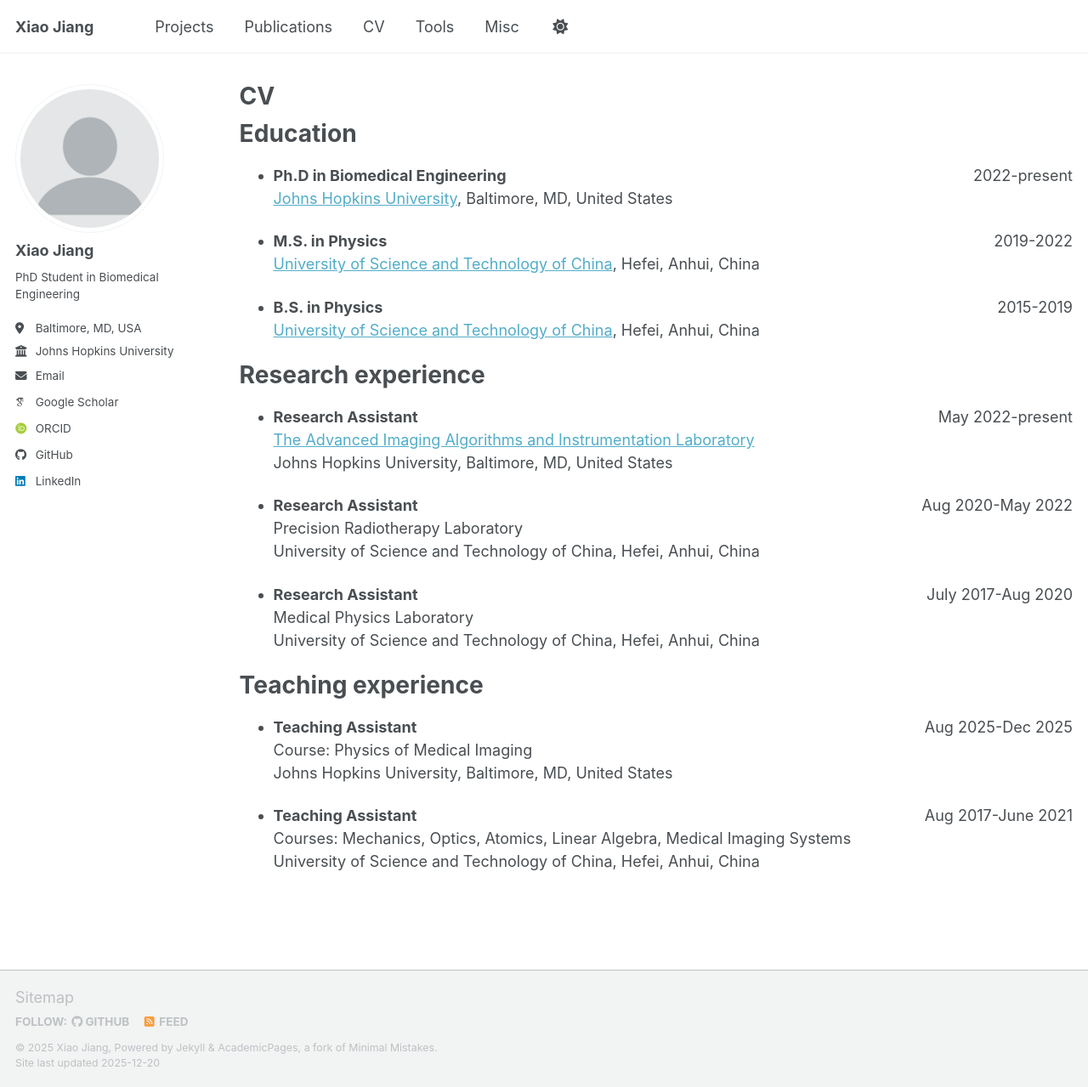
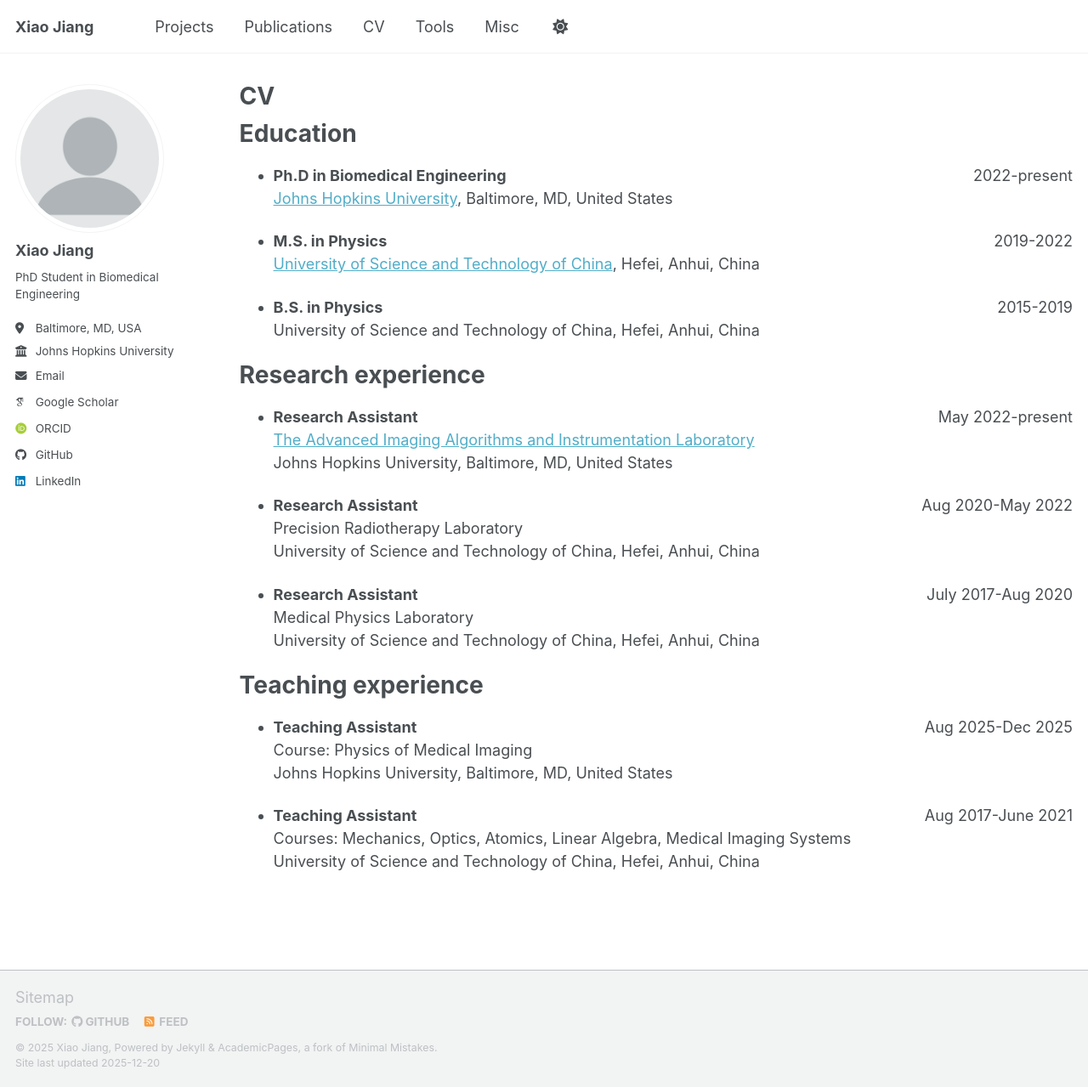
Before and after one commit to Xiao-Jiang-22/Xiao-Jiang-22.github.io, a Jekyll site: the page built from _pages/cv.md, in a window 1280 px wide and 1279 px high. Shown: the whole window at 85% size. Built offline with Jekyll 4.4.1, drawn with Linux system fonts in a browser that asks for light colours; some web fonts are replaced; a script bundle is joined from its source files by our own code; library files that are not in the unit come from our copies; some of the changed lines change nothing that is shown.

Commit message:
Update cv.md

```diff
--- a/_pages/cv.md
+++ b/_pages/cv.md
@@ -18,7 +18,7 @@
   [University of Science and Technology of China](https://www.ustc.edu.cn/), Hefei, Anhui, China
 
 * **B.S. in Physics** <span style="float:right;">2015-2019</span>
-[University of Science and Technology of China](https://www.ustc.edu.cn/), Hefei, Anhui, China
+University of Science and Technology of China, Hefei, Anhui, China
 
 Research experience
 ======
```
